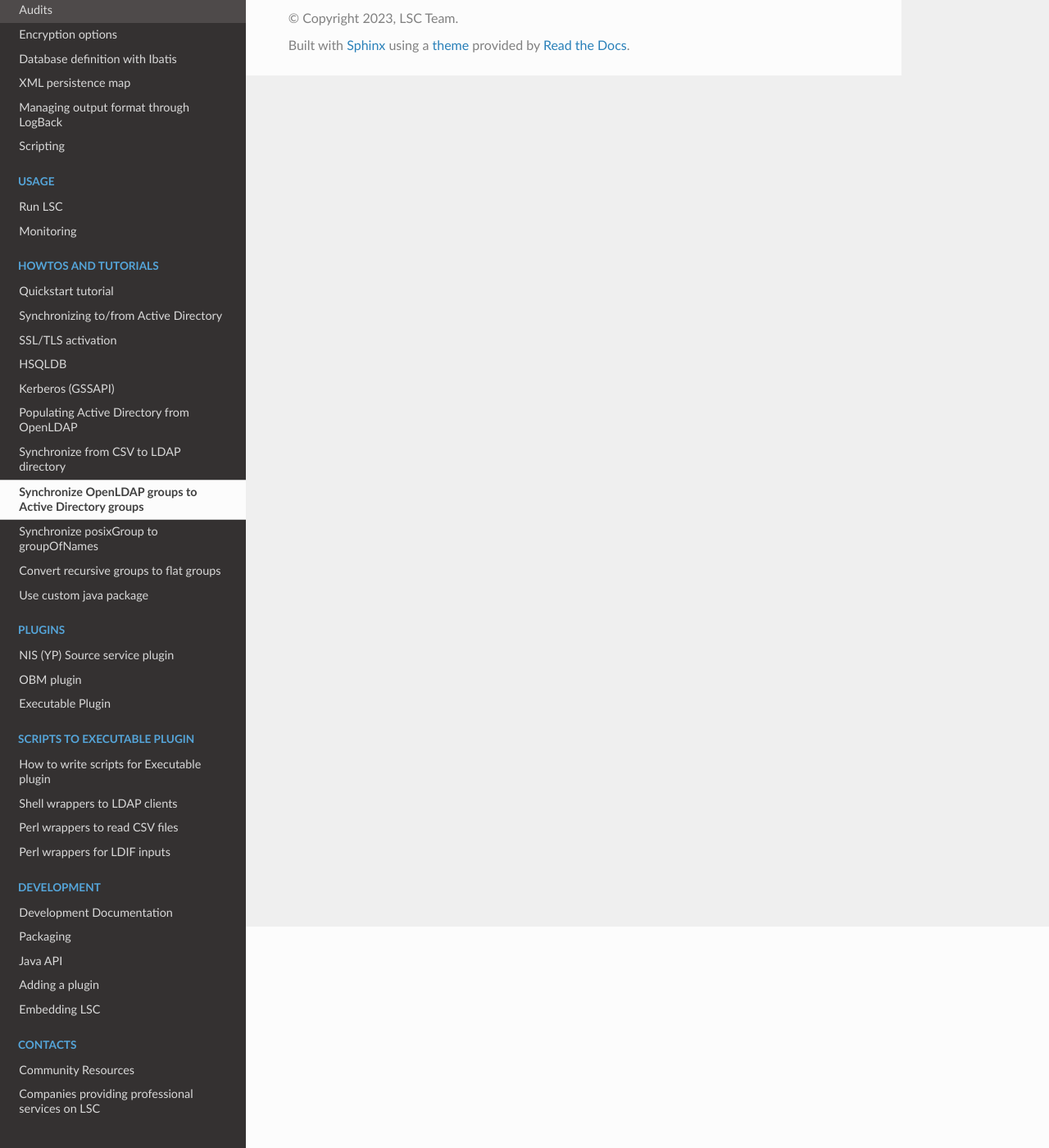
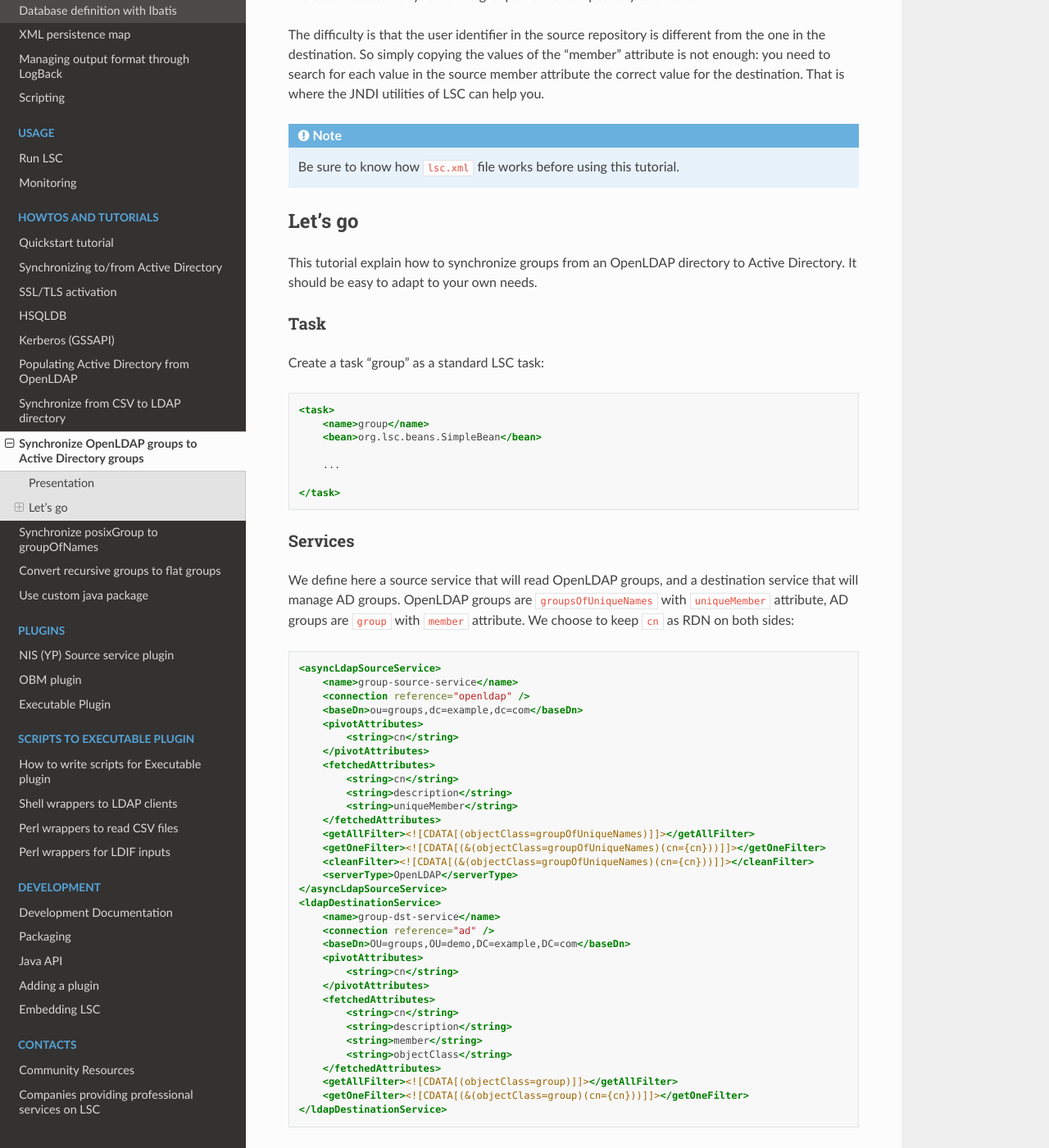
Before and after one commit to lsc-project/documentation, a Sphinx documentation site: the page built from source/synchronizegroups.rst, in a window 1280 px wide and 1400 px high, scrolled down 270 px. Shown: the whole window at 82% size. Built offline with Sphinx 7.4.7 and the Read the Docs theme 2.0.0, drawn with Linux system fonts in a browser that asks for light colours; some of the changed text lies outside the part shown.

Commit message:
add synchronize groups page

```diff
--- a/source/synchronizegroups.rst
+++ b/source/synchronizegroups.rst
@@ -1,3 +1,165 @@
 ******************************************************
 Synchronize OpenLDAP groups to Active Directory groups
 ******************************************************
+
+Presentation
+============
+
+It is often needed to synchronize groups from one repository to another.
+
+The difficulty is that the user identifier in the source repository is different from the one in the destination. So simply copying the values of the "member" attribute is not enough: you need to search for each value in the source member attribute the correct value for the destination. That is where the JNDI utilities of LSC can help you.
+
+.. note::
+
+    Be sure to know how ``lsc.xml`` file works before using this tutorial.
+
+Let's go
+========
+
+This tutorial explain how to synchronize groups from an OpenLDAP directory to Active Directory. It should be easy to adapt to your own needs.
+
+Task
+----
+
+Create a task "group" as a standard LSC task:
+
+.. code-block:: XML
+
+    <task>
+        <name>group</name>
+        <bean>org.lsc.beans.SimpleBean</bean>
+
+        ...
+
+    </task>
+
+Services
+--------
+
+We define here a source service that will read OpenLDAP groups, and a destination service that will manage AD groups. OpenLDAP groups are ``groupsOfUniqueNames`` with ``uniqueMember`` attribute, AD groups are ``group`` with ``member`` attribute. We choose to keep ``cn`` as RDN on both sides:
+
+.. code-block:: XML
+
+    <asyncLdapSourceService>
+        <name>group-source-service</name>
+        <connection reference="openldap" />
+        <baseDn>ou=groups,dc=example,dc=com</baseDn>
+        <pivotAttributes>
+            <string>cn</string>
+        </pivotAttributes>
+        <fetchedAttributes>
+            <string>cn</string>
+            <string>description</string>
+            <string>uniqueMember</string>
+        </fetchedAttributes>
+        <getAllFilter><![CDATA[(objectClass=groupOfUniqueNames)]]></getAllFilter>
+        <getOneFilter><![CDATA[(&(objectClass=groupOfUniqueNames)(cn={cn}))]]></getOneFilter>
+        <cleanFilter><![CDATA[(&(objectClass=groupOfUniqueNames)(cn={cn}))]]></cleanFilter>
+        <serverType>OpenLDAP</serverType>
+    </asyncLdapSourceService>
+    <ldapDestinationService>
+        <name>group-dst-service</name>
+        <connection reference="ad" />
+        <baseDn>OU=groups,OU=demo,DC=example,DC=com</baseDn>
+        <pivotAttributes>
+            <string>cn</string>
+        </pivotAttributes>
+        <fetchedAttributes>
+            <string>cn</string>
+            <string>description</string>
+            <string>member</string>
+            <string>objectClass</string>
+        </fetchedAttributes>
+        <getAllFilter><![CDATA[(objectClass=group)]]></getAllFilter>
+        <getOneFilter><![CDATA[(&(objectClass=group)(cn={cn}))]]></getOneFilter>
+    </ldapDestinationService>
+
+Properties
+----------
+
+We will now define properties:
+
+.. code-block:: XML
+
+    <propertiesBasedSyncOptions>
+    ...
+    </propertiesBasedSyncOptions>
+
+Main properties
+^^^^^^^^^^^^^^^
+
+We define mainIdentifier and conditions:
+
+.. code-block:: XML
+
+    <mainIdentifier>js:"cn=" + javax.naming.ldap.Rdn.escapeValue(srcBean.getDatasetFirstValueById("cn")) + ",OU=groups,OU=demo,DC=example,DC=com"</mainIdentifier>
+    <defaultDelimiter>;</defaultDelimiter>
+    <defaultPolicy>FORCE</defaultPolicy>
+    <conditions>
+        <create>true</create>
+        <update>true</update>
+        <delete>true</delete>
+        <changeId>true</changeId>
+    </conditions>
+
+
+Object Class
+^^^^^^^^^^^^
+
+We force the values of objectClass attribute in AD:
+
+.. code-block:: XML
+
+    <dataset>
+        <name>objectclass</name>
+        <policy>KEEP</policy>
+        <createValues>
+            <string>"group"</string>
+            <string>"top"</string>
+        </createValues>
+    </dataset>
+
+member
+^^^^^^
+
+Here is the tricky part: a javascript code that will parse source members and transform them into destination members:
+
+.. code-block:: XML
+
+    <dataset>
+        <name>member</name>
+        <policy>FORCE</policy>
+        <forceValues>
+            <string>
+            <![CDATA[rjs:
+                var membersSrcDn = srcBean.getDatasetValuesById("uniqueMember");
+                var membersDstDn = [];
+                for  (var i=0; i<membersSrcDn.size(); i++) {
+                    var memberSrcDn = membersSrcDn.get(i);
+                    var uid = "";
+                    try {
+                        uid = srcLdap.attribute(memberSrcDn, "uid").get(0);
+                    } catch(e) {
+                        continue;
+                    }
+                    var destDn = ldap.search("ou=users,ou=demo", "(sAMAccountName=" + uid + ")");
+                    if (destDn.size() == 0 || destDn.size() > 1) {
+                        continue;
+                    }
+                    var destMemberDn = destDn.get(0) + "," +  ldap.getContextDn();
+                    membersDstDn.push(destMemberDn);
+                }
+                membersDstDn
+            ]]>
+            </string>
+        </forceValues>
+    </dataset>
+
+Some explanations on this script:
+
+- We get DN of members in source in ``membersSrcDn``
+- For each value, a search is done in source LDAP (``srcLdap``) to get its uid
+- A search is done on destination LDAP (``ldap``) on sAMAccountName to get the DN corresponding to the uid value (sAMAccountName and uid are the pivot values of the user task)
+- The DN found is computed with context DN (``ldap.getContextDn``) to get the real DN
+- The DN is inserted into ``membersDstDn`` array
+- The ``membersDstDn`` array is returned to LSC
```
